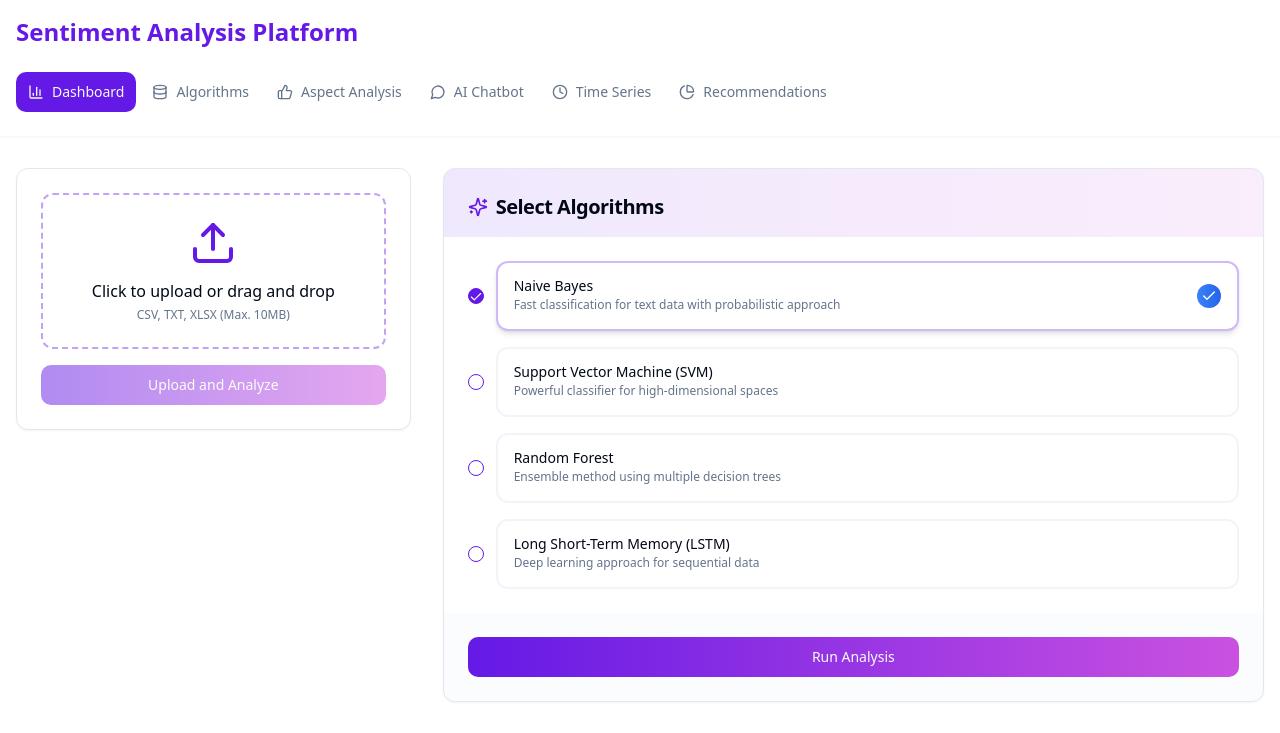
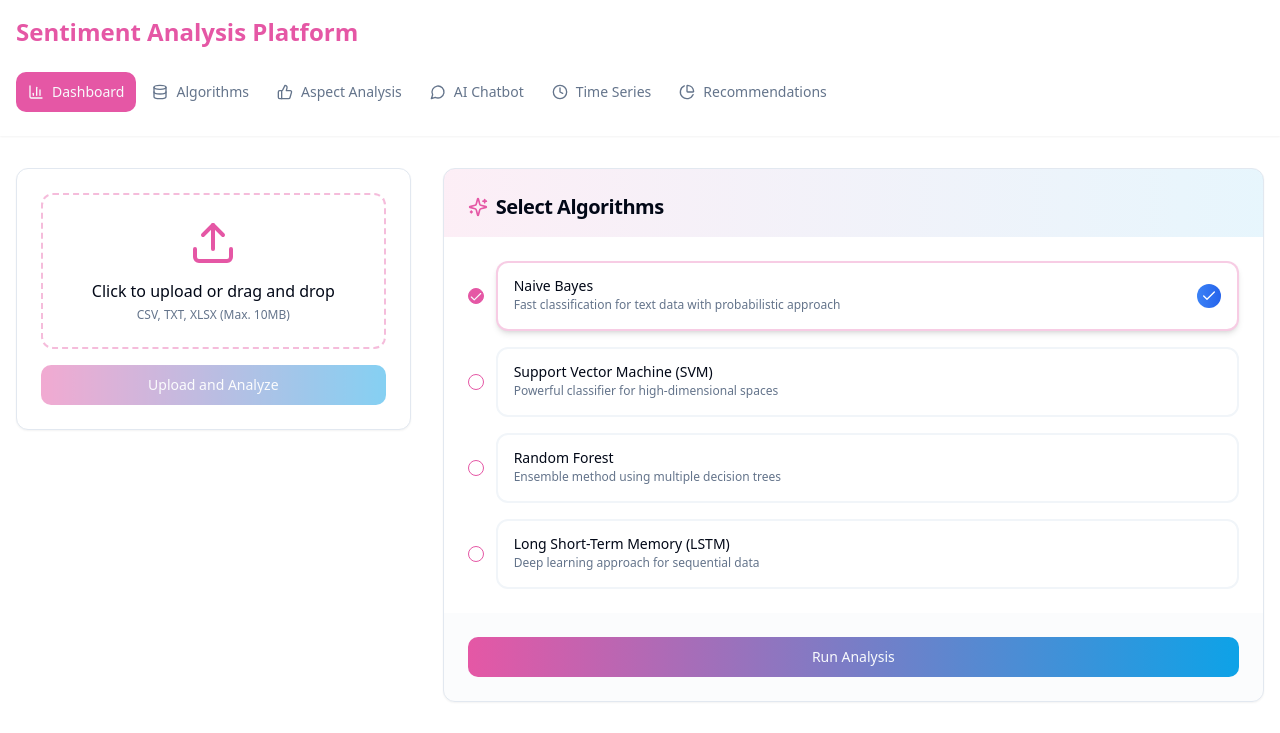
Before and after one commit to diptibangde10/Sentilytics, a React (Vite) app: page / in a window 1280 px wide. Shown: the top 733 px of the page. Built offline with nearby package versions, Linux system fonts and the light colour scheme.

Commit message:
feat: Apply pink, blue, and yellow color scheme
Updated the application's color scheme to include pink, blue, and yellow hues. This involved modifying the `tailwind.config.ts`, `src/index.css`, and relevant components to reflect the new color palette.

```diff
--- a/src/index.css
+++ b/src/index.css
@@ -14,16 +14,19 @@
     --popover: 0 0% 100%;
     --popover-foreground: 222.2 84% 4.9%;
 
-    --primary: 262 80% 50%;
+    /* Pink primary */
+    --primary: 327 73% 62%;
     --primary-foreground: 210 40% 98%;
 
-    --secondary: 291 70% 60%;
+    /* Blue secondary */
+    --secondary: 199 89% 48%;
     --secondary-foreground: 222.2 47.4% 11.2%;
 
     --muted: 210 40% 96.1%;
     --muted-foreground: 215.4 16.3% 46.9%;
 
-    --accent: 231 100% 66%;
+    /* Yellow accent */
+    --accent: 49 95% 70%;
     --accent-foreground: 222.2 47.4% 11.2%;
 
     --destructive: 0 84.2% 60.2%;
@@ -32,11 +35,12 @@
     --border: 214.3 31.8% 91.4%;
     --input: 214.3 31.8% 91.4%;
 
-    --ring: 262 80% 50%;
+    /* Pink ring */
+    --ring: 327 73% 62%;
 
     --radius: 0.75rem;
 
-    --sidebar-background: 262 80% 50%;
+    --sidebar-background: 327 73% 62%;
     --sidebar-foreground: 210 40% 98%;
     --sidebar-primary: 210 40% 98%;
     --sidebar-primary-foreground: 222.1 83.2% 9.8%;
@@ -56,16 +60,19 @@
     --popover: 222.2 84% 4.9%;
     --popover-foreground: 210 40% 98%;
 
-    --primary: 262 80% 50%;
+    /* Pink primary */
+    --primary: 327 73% 62%;
     --primary-foreground: 222.1 83.2% 9.8%;
 
-    --secondary: 291 70% 60%;
+    /* Blue secondary */
+    --secondary: 199 89% 48%;
     --secondary-foreground: 210 40% 98%;
 
     --muted: 217.2 32.6% 17.5%;
     --muted-foreground: 215 20.2% 65.9%;
 
-    --accent: 231 100% 66%;
+    /* Yellow accent */
+    --accent: 49 95% 70%;
     --accent-foreground: 210 40% 98%;
 
     --destructive: 0 62.8% 30.6%;
@@ -74,7 +81,8 @@
     --border: 217.2 32.6% 17.5%;
     --input: 217.2 32.6% 17.5%;
 
-    --ring: 212.7 26.8% 83.9%;
+    /* Pink ring */
+    --ring: 327 73% 62%;
   }
 }
 
@@ -89,7 +97,7 @@
 
 /* Gradient Card */
 .gradient-card {
-  @apply bg-gradient-to-br from-primary/10 via-secondary/5 to-accent/10 backdrop-blur-sm;
+  @apply bg-gradient-to-br from-primary/20 via-secondary/15 to-accent/20 backdrop-blur-sm;
 }
 
 /* Hover effects */
@@ -163,3 +171,20 @@
 .glassmorphism {
   @apply bg-white/10 backdrop-blur-md border border-white/20 shadow-lg;
 }
+
+/* Pink-blue-yellow specific gradients */
+.pink-blue-gradient {
+  background: linear-gradient(90deg, hsl(327, 73%, 62%), hsl(199, 89%, 48%));
+}
+
+.blue-yellow-gradient {
+  background: linear-gradient(90deg, hsl(199, 89%, 48%), hsl(49, 95%, 70%));
+}
+
+.pink-yellow-gradient {
+  background: linear-gradient(90deg, hsl(327, 73%, 62%), hsl(49, 95%, 70%));
+}
+
+.tricolor-gradient {
+  background: linear-gradient(90deg, hsl(327, 73%, 62%), hsl(199, 89%, 48%), hsl(49, 95%, 70%));
+}
--- a/tailwind.config.ts
+++ b/tailwind.config.ts
@@ -1,4 +1,3 @@
-
 import type { Config } from "tailwindcss";
 
 export default {
@@ -62,7 +61,22 @@ export default {
 					'accent-foreground': 'hsl(var(--sidebar-accent-foreground))',
 					border: 'hsl(var(--sidebar-border))',
 					ring: 'hsl(var(--sidebar-ring))'
-				}
+				},
+        pink: {
+          DEFAULT: 'hsl(327, 73%, 62%)',
+          light: 'hsl(327, 73%, 85%)',
+          dark: 'hsl(327, 73%, 45%)'
+        },
+        blue: {
+          DEFAULT: 'hsl(199, 89%, 48%)',
+          light: 'hsl(199, 89%, 70%)',
+          dark: 'hsl(199, 89%, 35%)'
+        },
+        yellow: {
+          DEFAULT: 'hsl(49, 95%, 70%)',
+          light: 'hsl(49, 95%, 85%)',
+          dark: 'hsl(49, 85%, 60%)'
+        }
 			},
 			borderRadius: {
 				lg: 'var(--radius)',
@@ -98,6 +112,15 @@ export default {
 					'0%, 100%': { opacity: '1' },
 					'50%': { opacity: '0.5' },
 				},
+				'rainbow': {
+					'0%': { 'background-position': '0% 50%' },
+					'50%': { 'background-position': '100% 50%' },
+					'100%': { 'background-position': '0% 50%' }
+				},
+				'bounce-soft': {
+					'0%, 100%': { transform: 'translateY(0)' },
+					'50%': { transform: 'translateY(-5px)' }
+				},
 			},
 			animation: {
 				'accordion-down': 'accordion-down 0.2s ease-out',
@@ -105,11 +128,17 @@ export default {
 				'fade-in': 'fade-in 0.3s ease-out',
 				'slide-up': 'slide-up 0.3s ease-out',
 				'pulse-slow': 'pulse 3s ease-in-out infinite',
+				'rainbow': 'rainbow 5s ease infinite',
+				'bounce-soft': 'bounce-soft 2s ease-in-out infinite',
 			},
 			backgroundImage: {
 				'gradient-radial': 'radial-gradient(var(--tw-gradient-stops))',
 				'gradient-primary': 'linear-gradient(to right, hsl(var(--primary)), hsl(var(--secondary)))',
 				'gradient-card': 'linear-gradient(to bottom right, hsl(var(--card)), hsl(var(--background)))',
+				'gradient-pink-blue': 'linear-gradient(to right, hsl(327, 73%, 62%), hsl(199, 89%, 48%))',
+				'gradient-blue-yellow': 'linear-gradient(to right, hsl(199, 89%, 48%), hsl(49, 95%, 70%))',
+				'gradient-pink-yellow': 'linear-gradient(to right, hsl(327, 73%, 62%), hsl(49, 95%, 70%))',
+				'gradient-tricolor': 'linear-gradient(to right, hsl(327, 73%, 62%), hsl(199, 89%, 48%), hsl(49, 95%, 70%))',
 			},
 		}
 	},
```
